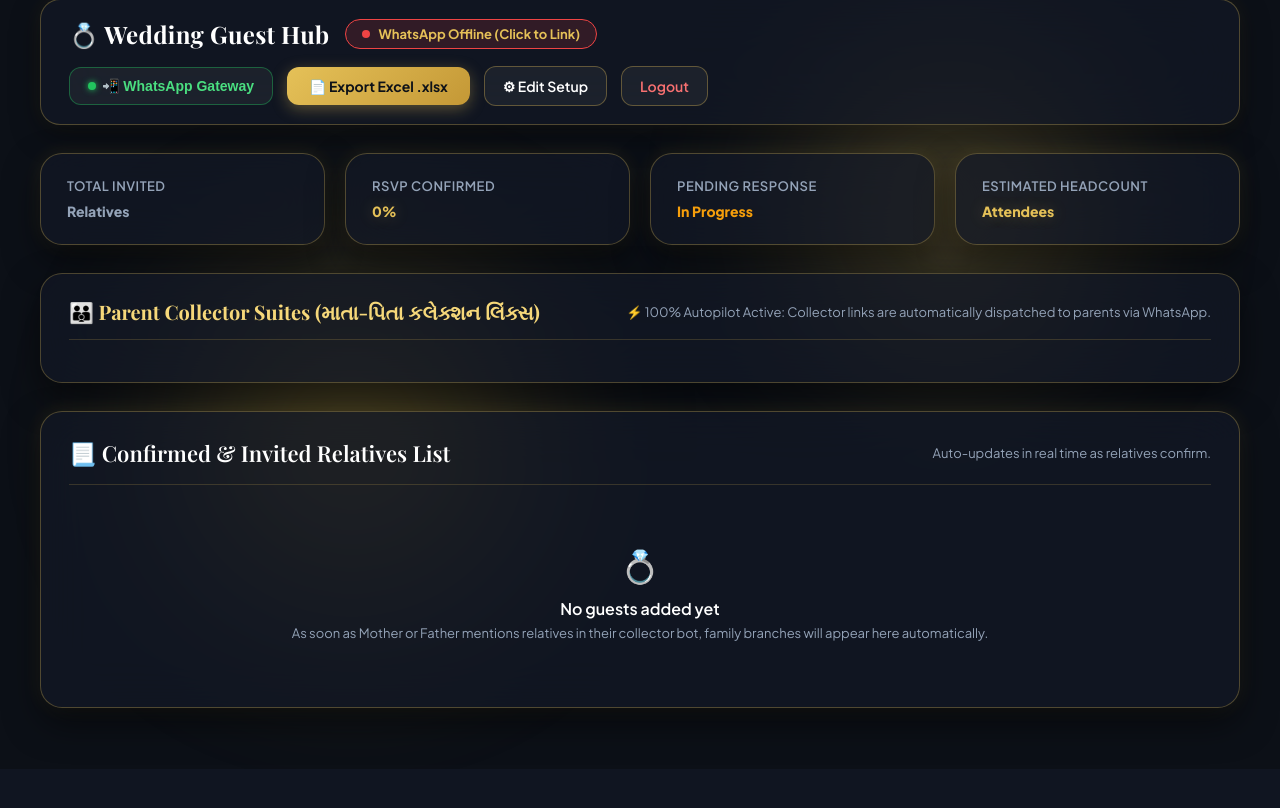
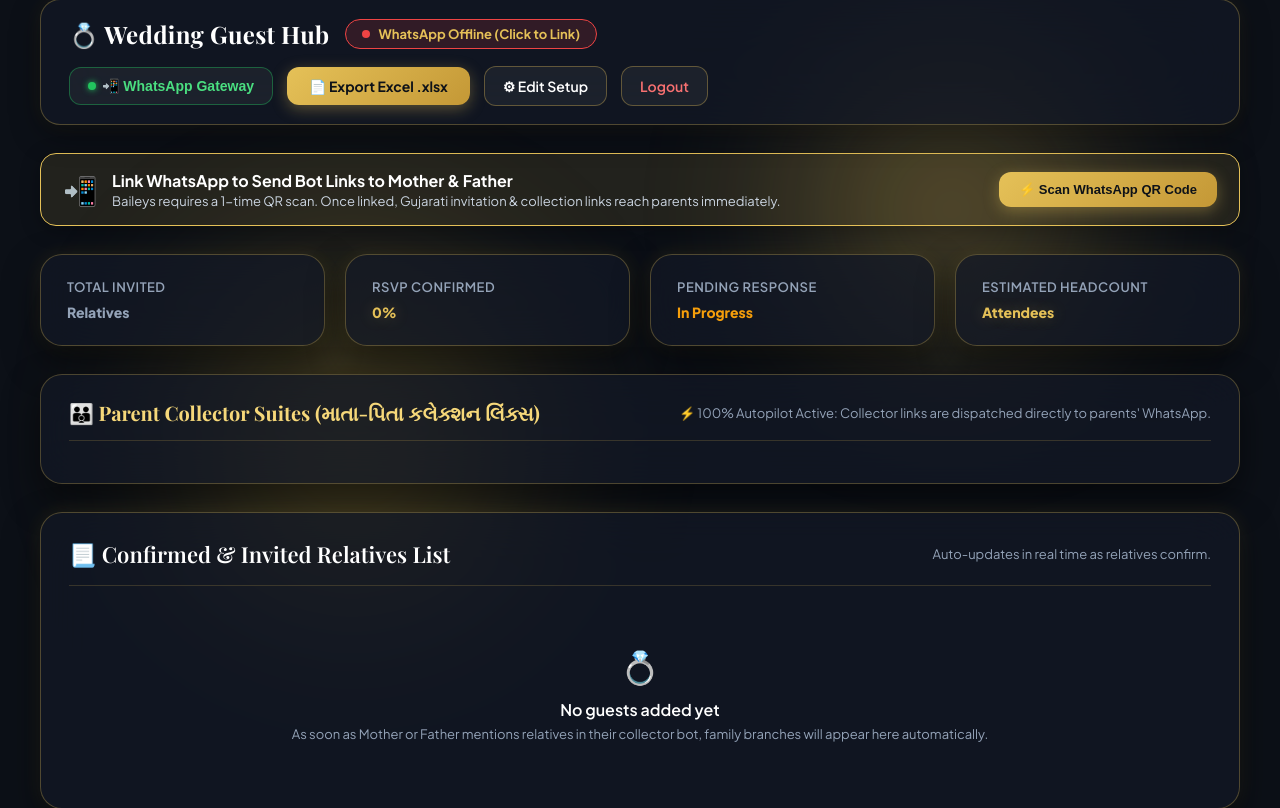
Before and after one commit to patelzarvin/wedding-guest-list, a Flask app: template templates/dashboard.html in a window 1280 px wide. Shown: the part 31-839 px from the top of the page. Before the commit the page ends 777 px from the top, so only its background shows below. Run offline with Flask 3, Linux system fonts and the light colour scheme; the template is opened without the code that fills it, so the values that code supplies are empty; some web fonts are replaced.

Commit message:
Fix parent link delivery: add Baileys onWhatsApp resolution, WhatsApp connection onboarding modal, auto-dispatch on connect, and manual Send on WhatsApp button

```diff
--- a/app.py
+++ b/app.py
@@ -190,36 +190,48 @@ def setup_wizard():
 
         wedding_id = save_or_update_wedding(user_id, form_data)
 
-        # 100% AUTOPILOT: Automatically dispatch parent collector links via Baileys WhatsApp
+        # Check if WhatsApp is already connected
+        whatsapp_is_connected = False
+        try:
+            b_res, _ = call_baileys("/status")
+            whatsapp_is_connected = (b_res.get("status") == "connected")
+        except Exception:
+            pass
+
         parents = get_parent_sessions(wedding_id)
         base_url = get_base_url()
         groom = form_data.get("groom_name", "").strip() or "વરરાજા"
         bride = form_data.get("bride_name", "").strip() or "કન્યા"
 
-        for p in parents:
-            p_phone = p.get("phone", "").strip()
-            p_token = p.get("token", "")
-            p_name = p.get("name", "").strip()
-            p_role = p.get("role", "FATHER")
+        if whatsapp_is_connected:
+            # 100% AUTOPILOT: Automatically dispatch parent collector links via Baileys WhatsApp
+            for p in parents:
+                p_phone = p.get("phone", "").strip()
+                p_token = p.get("token", "")
+                p_name = p.get("name", "").strip()
+                p_role = p.get("role", "FATHER")
 
-            if p_phone and p_token and p_name:
-                role_gu = "પિતાશ્રી (પપ્પા)" if p_role == "FATHER" else "માતાશ્રી (મમ્મી)"
-                side_gu = "પિતા પક્ષ" if p_role == "FATHER" else "માતા પક્ષ"
-                collector_url = f"{base_url}/collector/{p_token}"
+                if p_phone and p_token and p_name:
+                    role_gu = "પિતાશ્રી (પપ્પા)" if p_role == "FATHER" else "માતાશ્રી (મમ્મી)"
+                    side_gu = "પિતા પક્ષ" if p_role == "FATHER" else "માતા પક્ષ"
+                    collector_url = f"{base_url}/collector/{p_token}"
 
-                collector_msg = (
-                    f"💍 જય શ્રી કૃષ્ણ પૂજ્ય {p_name} {role_gu}! 🙏\n\n"
-                    f"{groom} અને {bride} ના લગ્ન પ્રસંગ માટે આપના {side_gu} ના તમામ સંબંધીઓની યાદી તૈયાર કરવા માટે અમારો AI આસિસ્ટન્ટ તૈયાર છે.\n\n"
-                    f"આપ ફક્ત નીચે આપેલી લિંક પર ક્લિક કરીને આપના સંબંધીઓ (ભાઈઓ, બહેનો, કાકા, ફોઈ, મામા, માસી, મિત્રો) ના નામ જણાવશો:\n"
-                    f"👉 {collector_url}\n\n"
-                    f"આપ જે નામ આપશો એ આપોઆપ લગ્નના ગેસ્ટ લિસ્ટમાં ગોઠવાઈ જશે! 🌸"
-                )
-                try:
-                    send_baileys_message(p_phone, collector_msg)
-                except Exception as e:
-                    print("Autopilot parent dispatch notice:", e)
+                    collector_msg = (
+                        f"💍 જય શ્રી કૃષ્ણ પૂજ્ય {p_name} {role_gu}! 🙏\n\n"
+                        f"{groom} અને {bride} ના લગ્ન પ્રસંગ માટે આપના {side_gu} ના તમામ સંબંધીઓની યાદી તૈયાર કરવા માટે અમારો AI આસિસ્ટન્ટ તૈયાર છે.\n\n"
+                        f"આપ ફક્ત નીચે આપેલી લિંક પર ક્લિક કરીને આપના સંબંધીઓ (ભાઈઓ, બહેનો, કાકા, ફોઈ, મામા, માસી, મિત્રો) ના નામ જણાવશો:\n"
+                        f"👉 {collector_url}\n\n"
+                        f"આપ જે નામ આપશો એ આપોઆપ લગ્નના ગેસ્ટ લિસ્ટમાં ગોઠવાઈ જશે! 🌸"
+                    )
+                    try:
+                        send_baileys_message(p_phone, collector_msg)
+                    except Exception as e:
+                        print("Autopilot parent dispatch notice:", e)
 
-        return redirect(url_for("dashboard"))
+            return redirect(url_for("dashboard"))
+        else:
+            # Redirect with need_whatsapp=1 so Dashboard immediately pops up the QR code to link
+            return redirect(url_for("dashboard", need_whatsapp=1))
 
     wedding = get_wedding_by_user(user_id)
     return render_template("setup.html", wedding=wedding)
@@ -373,7 +385,67 @@ def api_send_parent_link(token):
     )
 
     res, code = send_baileys_message(parent["phone"], collector_msg)
-    return jsonify({"success": code in [200, 201], "response": res}), 200
+    if code in [200, 201] and res.get("success"):
+        return jsonify({
+            "success": True,
+            "message": f"Link sent to {parent['name']} ({parent['phone']}) on WhatsApp!",
+            "response": res
+        }), 200
+    else:
+        err_msg = res.get("error", "WhatsApp service unavailable or not linked.")
+        not_conn = res.get("not_connected", code == 503)
+        return jsonify({
+            "success": False,
+            "error": err_msg,
+            "not_connected": not_conn,
+            "response": res
+        }), 200
+
+@app.route("/api/dispatch-all-parents", methods=["POST"])
+@login_required
+def api_dispatch_all_parents():
+    user_id = session.get("user_id")
+    wedding = get_wedding_by_user(user_id)
+    if not wedding:
+        return jsonify({"success": False, "error": "No wedding found."}), 404
+
+    wid = wedding["id"]
+    parents = get_parent_sessions(wid)
+    base_url = get_base_url()
+    groom = wedding.get("groom_name", "").strip() or "વરરાજા"
+    bride = wedding.get("bride_name", "").strip() or "કન્યા"
+
+    dispatched = []
+    errors = []
+
+    for p in parents:
+        p_phone = p.get("phone", "").strip()
+        p_token = p.get("token", "")
+        p_name = p.get("name", "").strip()
+        p_role = p.get("role", "FATHER")
+
+        if p_phone and p_token and p_name:
+            role_gu = "પિતાશ્રી (પપ્પા)" if p_role == "FATHER" else "માતાશ્રી (મમ્મી)"
+            side_gu = "પિતા પક્ષ" if p_role == "FATHER" else "માતા પક્ષ"
+            collector_url = f"{base_url}/collector/{p_token}"
+            collector_msg = (
+                f"💍 જય શ્રી કૃષ્ણ પૂજ્ય {p_name} {role_gu}! 🙏\n\n"
+                f"{groom} અને {bride} ના લગ્ન પ્રસંગ માટે આપના {side_gu} ના તમામ સંબંધીઓની યાદી તૈયાર કરવા માટે અમારો AI આસિસ્ટન્ટ તૈયાર છે.\n\n"
+                f"આપ ફક્ત નીચે આપેલી લિંક પર ક્લિક કરીને આપના સંબંધીઓ (ભાઈઓ, બહેનો, કાકા, ફોઈ, મામા, માસી, મિત્રો) ના નામ જણાવશો:\n"
+                f"👉 {collector_url}\n\n"
+                f"આપ જે નામ આપશો એ આપોઆપ લગ્નના ગેસ્ટ લિસ્ટમાં ગોઠવાઈ જશે! 🌸"
+            )
+            res, code = send_baileys_message(p_phone, collector_msg)
+            if code in [200, 201] and res.get("success"):
+                dispatched.append(p_name)
+            else:
+                errors.append(f"{p_name}: {res.get('error', 'Failed')}")
+
+    return jsonify({
+        "success": len(dispatched) > 0,
+        "dispatched": dispatched,
+        "errors": errors
+    })
 
 @app.route("/api/whatsapp-status")
 @login_required
--- a/templates/dashboard.html
+++ b/templates/dashboard.html
@@ -470,6 +470,21 @@
             </div>
         </div>
 
+        {% if whatsapp_status != 'connected' %}
+        <div id="waConnectBanner" style="background: rgba(229, 193, 88, 0.1); border: 1.5px solid #E5C158; border-radius: 16px; padding: 16px 22px; display: flex; justify-content: space-between; align-items: center; gap: 16px; box-shadow: 0 4px 20px rgba(0,0,0,0.3); flex-wrap: wrap;">
+            <div style="display: flex; align-items: center; gap: 14px;">
+                <span style="font-size: 28px;">📲</span>
+                <div>
+                    <div style="font-weight: 700; color: #FFFFFF; font-size: 16px;">Link WhatsApp to Send Bot Links to Mother &amp; Father</div>
+                    <div style="font-size: 13px; color: #CBD5E1; margin-top: 2px;">Baileys requires a 1-time QR scan. Once linked, Gujarati invitation &amp; collection links reach parents immediately.</div>
+                </div>
+            </div>
+            <button type="button" onclick="openWhatsAppModal()" class="btn-gold" style="padding: 10px 20px; font-size: 13px; font-weight: 700; white-space: nowrap; cursor: pointer;">
+                ⚡ Scan WhatsApp QR Code
+            </button>
+        </div>
+        {% endif %}
+
         <!-- KPI Stat Cards -->
         <div class="kpi-grid">
             <div class="kpi-card">
@@ -494,12 +509,12 @@
         <div class="parents-box">
             <div class="parents-header">
                 <h3>&#128106; Parent Collector Suites (માતા-પિતા કલેક્શન લિંક્સ)</h3>
-                <div style="font-size: 13px; color: #94A3B8;">&#9889; 100% Autopilot Active: Collector links are automatically dispatched to parents via WhatsApp.</div>
+                <div style="font-size: 13px; color: #94A3B8;">&#9889; 100% Autopilot Active: Collector links are dispatched directly to parents' WhatsApp.</div>
             </div>
 
             <div class="parents-grid">
                 {% for p in parents %}
-                <div class="parent-card">
+                <div class="parent-card" id="card-{{ p.token }}">
                     <div class="parent-info">
                         <div>
                             <div class="parent-name">{{ p.name if p.name else 'Parent' }}</div>
@@ -522,8 +537,9 @@
                     </div>
 
                     <div class="parent-actions">
-                        <button type="button" class="btn-sm-gold" onclick="copyParentLink('{{ p.token }}')">&#128203; Copy Link</button>
-                        <a href="/collector/{{ p.token }}" target="_blank" class="btn-sm-outline">&#128279; Preview Web Bot</a>
+                        <button type="button" class="btn-sm-gold send-wa-btn" id="sendBtn-{{ p.token }}" onclick="sendParentLinkWhatsApp('{{ p.token }}', this)">📲 Send on WhatsApp</button>
+                        <button type="button" class="btn-sm-outline" onclick="copyParentLink('{{ p.token }}')">&#128203; Copy</button>
+                        <a href="/collector/{{ p.token }}" target="_blank" class="btn-sm-outline">&#128279; Bot</a>
                     </div>
                 </div>
                 {% endfor %}
@@ -652,6 +668,10 @@
     </div>
 
     <script>
+        let wasPreviouslyOffline = {% if whatsapp_status != 'connected' %}true{% else %}false{% endif %};
+        let isModalOpen = false;
+        let pollTimer = null;
+
         function copyParentLink(token) {
             const url = window.location.origin + '/collector/' + token;
             if (navigator.clipboard && navigator.clipboard.writeText) {
@@ -665,8 +685,46 @@
             }
         }
 
-        let isModalOpen = false;
-        let pollTimer = null;
+        function sendParentLinkWhatsApp(token, btn) {
+            if (!token) return;
+            const origHtml = btn.innerHTML;
+            btn.disabled = true;
+            btn.innerHTML = '⏳ Sending...';
+
+            fetch('/api/send-parent-link/' + token, {
+                method: 'POST',
+                headers: { 'Content-Type': 'application/json' }
+            })
+            .then(res => res.json())
+            .then(data => {
+                btn.disabled = false;
+                btn.innerHTML = origHtml;
+
+                if (data.success) {
+                    alert('✅ ' + (data.message || 'Bot link sent to WhatsApp!'));
+                    const card = document.getElementById('card-' + token) || btn.closest('.parent-card');
+                    if (card) {
+                        const pill = card.querySelector('.delivery-pill');
+                        if (pill) {
+                            pill.className = 'delivery-pill active';
+                            pill.innerHTML = '<span>🟢</span> Dispatched via WhatsApp';
+                        }
+                    }
+                } else {
+                    if (data.not_connected) {
+                        alert('⚠️ WhatsApp is not linked yet!\n\nPlease scan the QR code to link your WhatsApp so the bot can send messages.');
+                        openWhatsAppModal();
+                    } else {
+                        alert('❌ Could not send WhatsApp message: ' + (data.error || 'Unknown error'));
+                    }
+                }
+            })
+            .catch(err => {
+                btn.disabled = false;
+                btn.innerHTML = origHtml;
+                alert('❌ Network or server error: ' + err.message);
+            });
+        }
 
         function openWhatsAppModal() {
             isModalOpen = true;
@@ -705,14 +763,33 @@
                     document.getElementById('modalLoadingView').style.display = 'none';
                     const headerPill = document.getElementById('headerStatusPill');
                     const headerText = document.getElementById('headerStatusText');
+                    const banner = document.getElementById('waConnectBanner');
 
                     if (data.connected) {
                         headerPill.className = 'status-pill online';
                         headerText.textContent = 'WhatsApp Active (' + (data.phone || 'Connected') + ')';
+                        if (banner) banner.style.display = 'none';
 
                         document.getElementById('modalConnectedView').style.display = 'block';
                         document.getElementById('modalQrView').style.display = 'none';
                         document.getElementById('modalConnectedPhone').textContent = data.phone || 'Connected';
+
+                        // If it just transitioned from offline to connected, auto-dispatch pending parent links!
+                        if (wasPreviouslyOffline) {
+                            wasPreviouslyOffline = false;
+                            fetch('/api/dispatch-all-parents', { method: 'POST' })
+                                .then(r => r.json())
+                                .then(res => {
+                                    if (res.success && res.dispatched && res.dispatched.length > 0) {
+                                        console.log('[+] Auto-dispatched collector links to:', res.dispatched);
+                                        document.querySelectorAll('.delivery-pill').forEach(pill => {
+                                            pill.className = 'delivery-pill active';
+                                            pill.innerHTML = '<span>🟢</span> Auto-Dispatched via WhatsApp';
+                                        });
+                                    }
+                                })
+                                .catch(e => console.log('Auto-dispatch error notice:', e));
+                        }
 
                         // Update delivery pills across the parent cards
                         document.querySelectorAll('.delivery-pill').forEach(pill => {
@@ -720,15 +797,19 @@
                             pill.innerHTML = '<span>🟢</span> Auto-Dispatched via WhatsApp';
                         });
                     } else if (data.qr) {
+                        wasPreviouslyOffline = true;
                         headerPill.className = 'status-pill offline';
                         headerText.textContent = 'WhatsApp QR Ready (Click to Scan)';
+                        if (banner) banner.style.display = 'flex';
 
                         document.getElementById('modalConnectedView').style.display = 'none';
                         document.getElementById('modalQrView').style.display = 'block';
                         document.getElementById('modalQrImage').src = data.qr;
                     } else {
+                        wasPreviouslyOffline = true;
                         headerPill.className = 'status-pill offline';
                         headerText.textContent = 'WhatsApp Offline (Click to Link)';
+                        if (banner) banner.style.display = 'flex';
 
                         document.getElementById('modalConnectedView').style.display = 'none';
                         document.getElementById('modalQrView').style.display = 'block';
@@ -745,11 +826,20 @@
             fetch('/api/whatsapp-disconnect', { method: 'POST' })
                 .then(res => res.json())
                 .then(data => {
+                    wasPreviouslyOffline = true;
                     alert('WhatsApp disconnected. Please scan the new QR code.');
                     checkWhatsAppStatus(true);
                 })
                 .catch(err => alert('Disconnect error: ' + err));
         }
+
+        // On initial page load: auto-open modal if user just came from setup wizard
+        window.addEventListener('DOMContentLoaded', () => {
+            const urlParams = new URLSearchParams(window.location.search);
+            if (urlParams.get('need_whatsapp') === '1') {
+                openWhatsAppModal();
+            }
+        });
 
         // Background status check every 8 seconds
         setInterval(() => {
```
Also changed, not shown: bot_engine.py (+10 -4 lines), whatsapp_service/server.js (+22 -5 lines).
